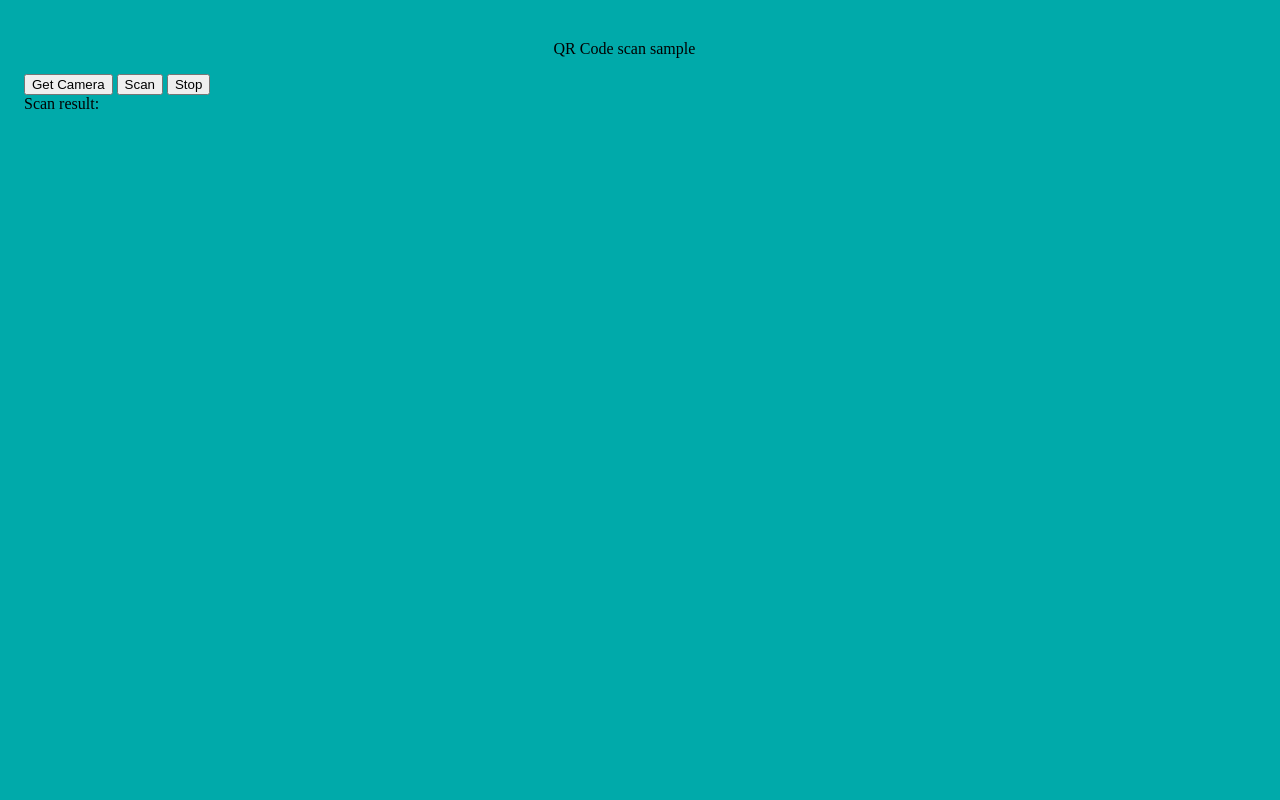
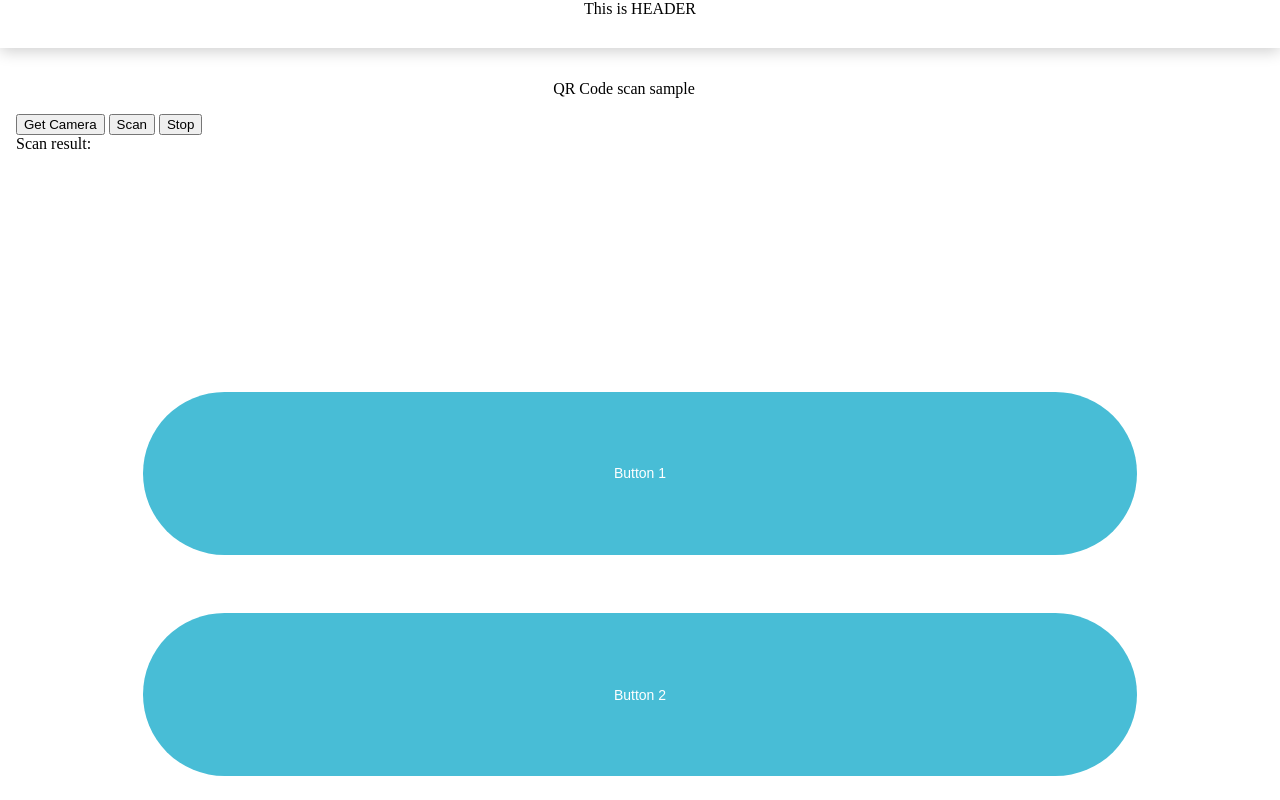
Before and after one commit to uoyniXnaH/qrcodeTest, a plain HTML site: page index.html in a window 1280 px wide. Drawn offline with nearby package versions, Linux system fonts and the light colour scheme.

Commit message:
add position test

```diff
--- a/css/site.css
+++ b/css/site.css
@@ -3,11 +3,39 @@ html {
 }
 
 body {
-    background-color: #00aaaa;
+    background-color: white;
+    margin: auto;
+}
+
+div.header {
+    width: 100%;
+    height: 48px;
+    text-align: center;
+    background-color: white;
+    box-shadow: 0px 3px 15px rgba(0,0,0,0.2);
 }
 
 div.contents {
     max-width: 95%;
+}
+
+div.bottom {
+    width: 100%;
+    height: 30vw;
+    display: flex;
+    flex-direction: column;
+    justify-content: space-between;
+    align-items: center;
+}
+
+.abs-top {
+    position: absolute;
+    top: calc(100vh - 30vw - 24px);
+}
+
+.abs-bottom {
+    position: absolute;
+    bottom: 24px;
 }
 
 .m-1 {
@@ -48,3 +76,13 @@ div.contents {
 #reader {
     width: 100%;
 }
+
+button.large {
+    width: 77.7vw;
+    height: 12.7vw;
+    color: white;
+    background-color: #48bdd6;
+    border-width: 0;
+    border-radius: 6.4vw;
+    font-size: 14px;
+}
--- a/index.html
+++ b/index.html
@@ -7,6 +7,9 @@
         <script src="js/html5-qrcode.min.js"></script>
     </head>
     <body>
+        <div class="header">
+            This is HEADER
+        </div>
         <div class="camArea d-none">
             <div class="cross" onclick="stop()">X</div>
             <div id="reader"></div>
@@ -22,6 +25,14 @@
             <div id="log"></div>
             <div>Scan result:</div>
             <div id="result"></div>
+        </div>
+        <div class="bottom abs-bottom">
+            <button class="large" onclick="changePos()">
+                Button 1
+            </button>
+            <button class="large">
+                Button 2
+            </button>
         </div>
     </body>
     <script>
@@ -75,5 +86,15 @@
             $(".camArea").addClass("d-none");
             $(".contents").removeClass("d-none");
         }
+
+        function changePos() {
+            $(".bottom").toggleClass("abs-top");
+            $(".bottom").toggleClass("abs-bottm");
+            if ($(".bottom").hasClass("abs-top")) {
+                $(".header").text("Buttons positioned by TOP");
+            } else {
+                $(".header").text("Buttons positioned by BOTTOM");
+            }
+        }
     </script>
 </html>
```
